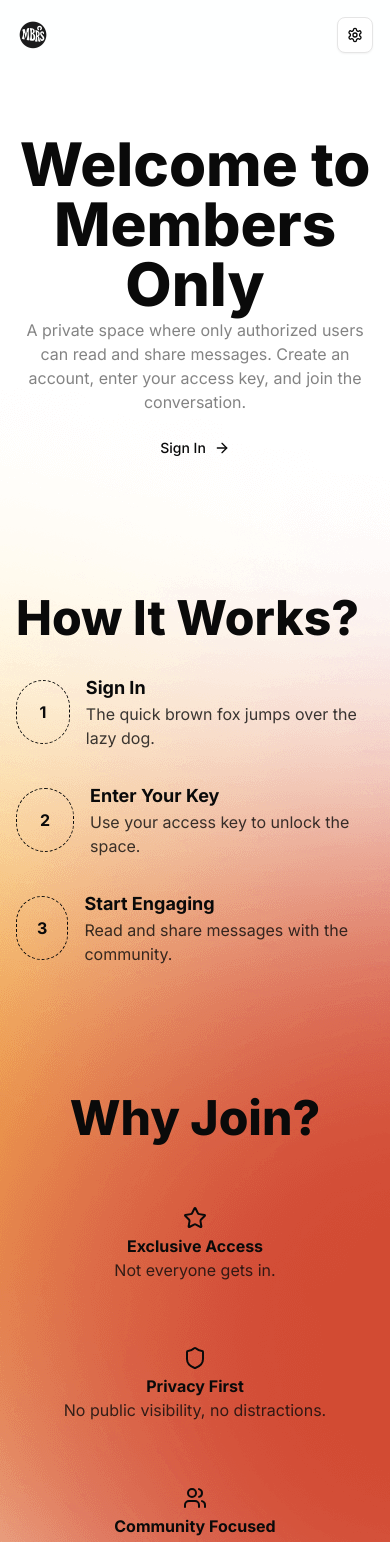
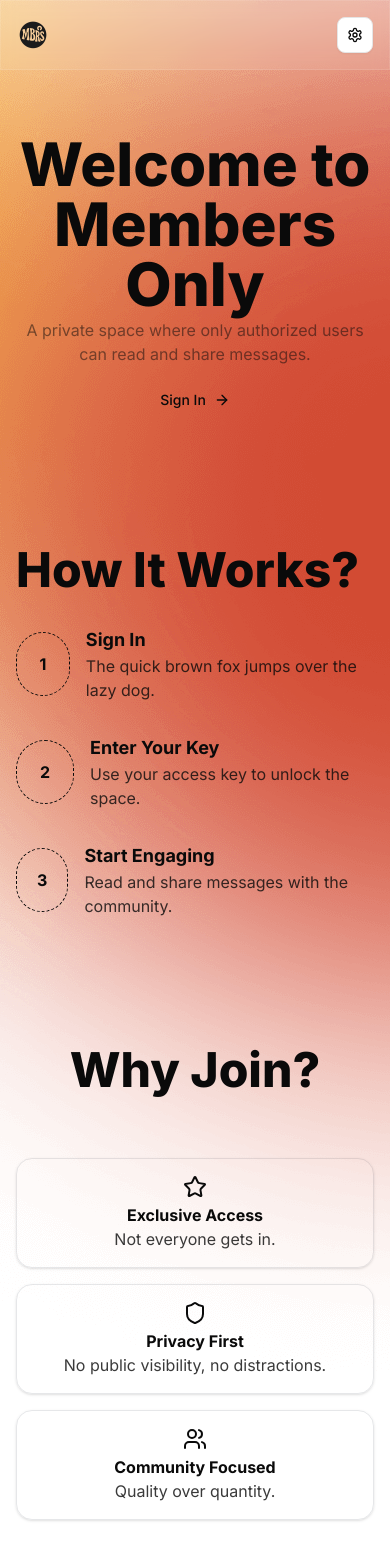
Before and after one commit to DawidGawronskiDev/members-only-refined, a Next.js app: page / in a window 390 px wide. Shown: the top 1542 px of the page. Built offline with nearby package versions, Linux system fonts and the light colour scheme; no server answers.

Commit message:
update styling

```diff
--- a/src/app/globals.css
+++ b/src/app/globals.css
@@ -115,12 +115,13 @@
 @layer base {
   * {
     @apply border-border outline-ring/50;
+    /* outline: 1px solid rgba(255, 0, 0, 0.5); */
   }
   body {
     background: var(--background);
     color: var(--color-foreground);
     background-image: url("/bg.png");
-    background-position: 50% 80%;
+    background-position: center -500px;
     background-repeat: no-repeat;
   }
   h1 {
--- a/src/app/page.tsx
+++ b/src/app/page.tsx
@@ -1,7 +1,7 @@
+import Features from "@/components/features";
 import MaxWidthContanier from "@/components/max-width-container";
 import SignInButton from "@/components/signin-button";
 import { Testimonials } from "@/components/testimonials";
-import { Shield, Star, Users } from "lucide-react";
 
 export default async function Home() {
   return (
@@ -13,8 +13,7 @@ export default async function Home() {
               <h1>Welcome to Members Only</h1>
               <p className="opacity-50 mt-1">
                 A private space where only authorized users can read and share
-                messages. Create an account, enter your access key, and join the
-                conversation.
+                messages.
               </p>
             </div>
             <div className="flex items-center justify-center gap-4">
@@ -129,35 +128,19 @@ export default async function Home() {
         <MaxWidthContanier>
           <div className="space-y-16">
             <h2 className="text-center">Why Join?</h2>
-            <div className="flex flex-col gap-16 md:flex-row items-center md:items-start justify-between *:flex-1">
-              <div className="text-center flex flex-col items-center justify-center">
-                <Star width={24} height={24} />
-                <div className="mt-1">
-                  <span className="font-bold">Exclusive Access</span>
-                  <p>Not everyone gets in.</p>
-                </div>
-              </div>
-              <div className="text-center flex flex-col items-center justify-center ">
-                <Shield width={24} height={24} />
-                <div className="mt-1">
-                  <span className="font-bold">Privacy First</span>
-                  <p>No public visibility, no distractions.</p>
-                </div>
-              </div>
-              <div className="text-center flex flex-col items-center justify-center ">
-                <Users width={24} height={24} />
-                <div className="mt-1">
-                  <span className="font-bold">Community Focused</span>
-                  <p>Quality over quantity.</p>
-                </div>
-              </div>
-            </div>
+            <Features />
           </div>
         </MaxWidthContanier>
       </section>
       <section>
         <MaxWidthContanier>
-          <Testimonials />
+          <div className="space-y-16">
+            <div className="text-center flex flex-col items-center justify-center">
+              <h2>What Our Members Say</h2>
+              <p>Trusted by Professionals & Thinkers</p>
+            </div>
+            <Testimonials />
+          </div>
         </MaxWidthContanier>
       </section>
     </main>
--- a/src/app/posts/post.tsx
+++ b/src/app/posts/post.tsx
@@ -3,7 +3,7 @@ import { PostWithAuthor } from "@/types";
 
 export default function Post({ post }: { post: PostWithAuthor }) {
   return (
-    <li className="p-2 rounded-md break-inside-avoid-column border border-background/10 bg-background backdrop-blur supports-[backdrop-filter]:bg-background/10 shadow-sm">
+    <li className="break-inside-avoid-column border border-gray-900/10 dark:border-gray-100/10 p-4 rounded-2xl dark:bg-gray-100/5 shadow-sm">
       <div className="flex items-start justify-start">
         <Avatar n={post.id} />
         <div className="ml-2">
--- a/src/components/avatar.tsx
+++ b/src/components/avatar.tsx
@@ -1,4 +1,11 @@
 "use client";
+
+export const getCircleSegment = (n: number) => {
+  const segments = 12;
+  const normalized = ((n % 360) + 360) % 360;
+  const segmentSize = 360 / segments;
+  return Math.floor(normalized / segmentSize);
+};
 
 export const createAvatarColor = ({
   h,
@@ -11,7 +18,7 @@ export const createAvatarColor = ({
   l: number;
   a?: number;
 }) => {
-  return `hsla(${h}deg, ${s}%, ${l}%, ${a})`;
+  return `hsla(${getCircleSegment(h)}deg, ${s}%, ${l}%, ${a})`;
 };
 
 export const createAvatarBackground = (h: number) => {
--- /dev/null
+++ b/src/components/features.tsx
@@ -0,0 +1,38 @@
+import { Shield, Star, Users } from "lucide-react";
+
+const features = [
+  {
+    title: "Exclusive Access",
+    description: "Not everyone gets in.",
+    icon: <Star width={24} height={24} />,
+  },
+  {
+    title: "Privacy First",
+    description: "No public visibility, no distractions.",
+    icon: <Shield width={24} height={24} />,
+  },
+  {
+    title: "Community Focused",
+    description: "Quality over quantity.",
+    icon: <Users width={24} height={24} />,
+  },
+];
+
+export default function Features() {
+  return (
+    <div className="grid grid-cols-1 md:grid-cols-3 gap-4">
+      {features.map((feature, index) => (
+        <div
+          key={index}
+          className="text-center flex flex-col items-center justify-start border border-gray-900/10 dark:border-gray-100/10 p-4 rounded-2xl dark:bg-gray-100/5 shadow-sm"
+        >
+          {feature.icon}
+          <div className="mt-1">
+            <span className="font-bold">{feature.title}</span>
+            <p>{feature.description}</p>
+          </div>
+        </div>
+      ))}
+    </div>
+  );
+}
```
